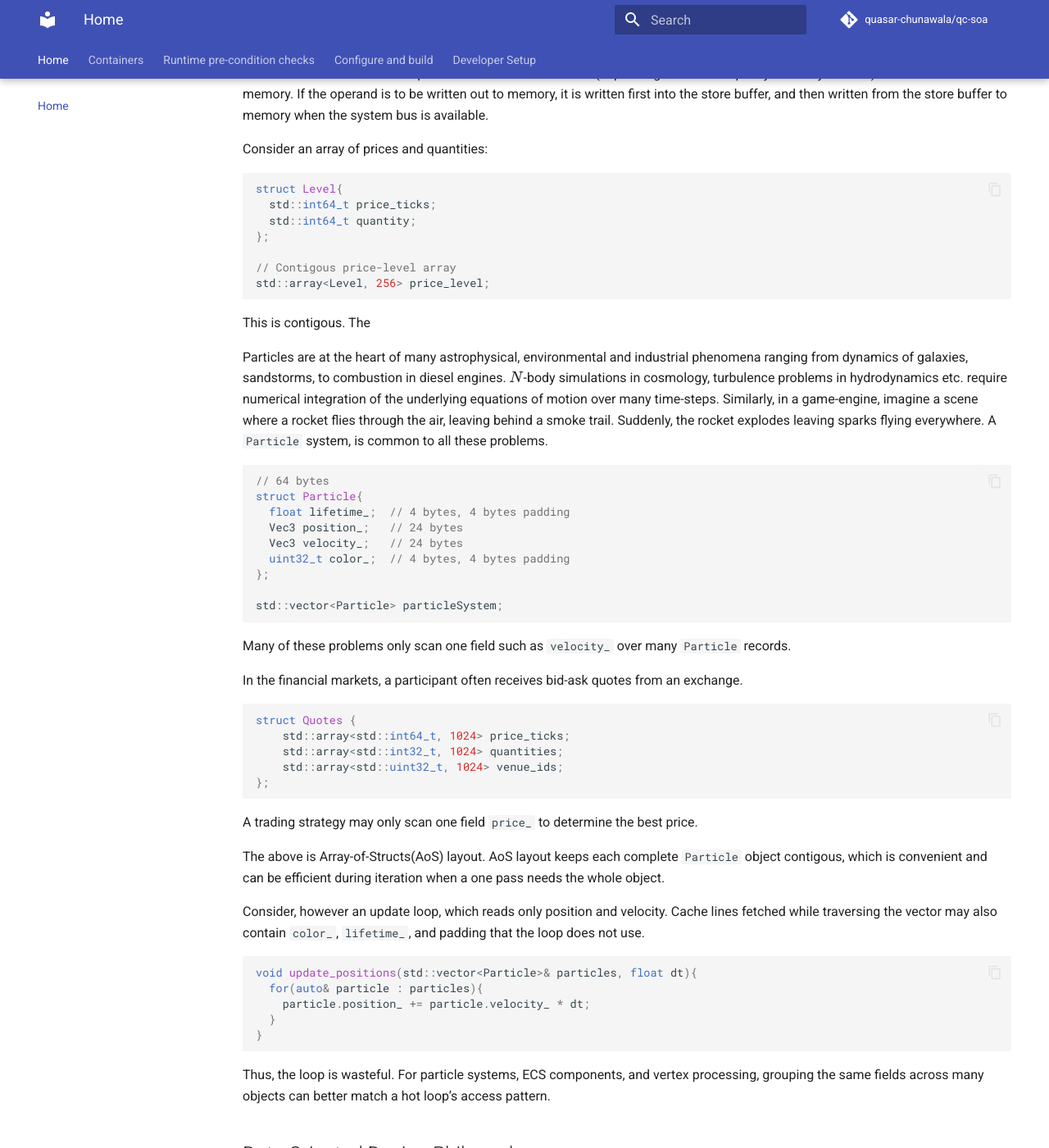
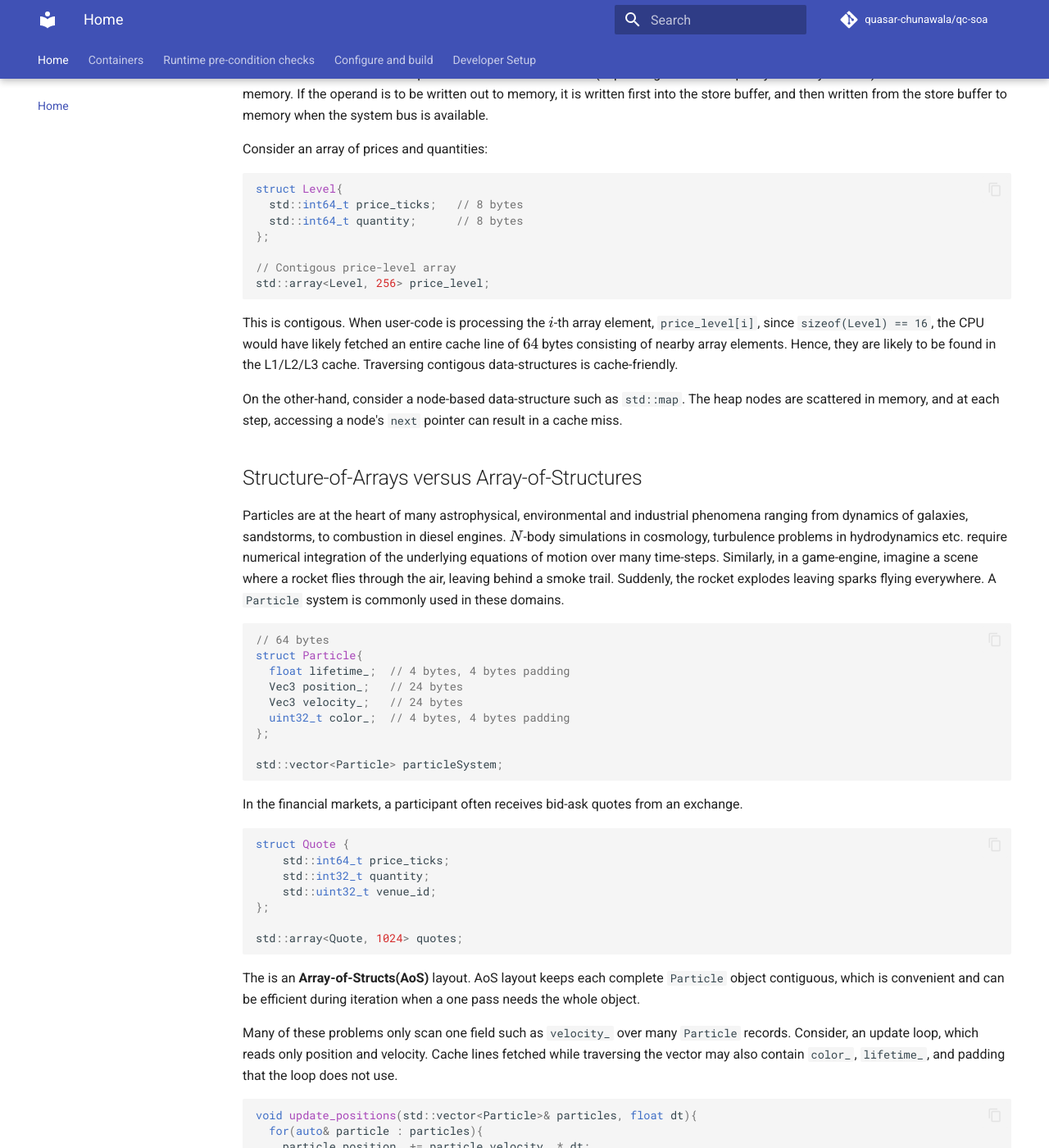
Before and after one commit to quasar-chunawala/qc-soa, an MkDocs documentation site: the page built from docs/index.md, in a window 1280 px wide and 1400 px high, scrolled down 1430 px. Shown: the whole window at 82% size. Built offline with MkDocs 1.6.1 and Material for MkDocs 9.7.7, drawn with Linux system fonts in a browser that asks for light colours; comment, search, counter and statistics services are not loaded; some of the changed text lies outside the part shown.

Commit message:
updated docs

````diff
--- a/docs/index.md
+++ b/docs/index.md
@@ -47,17 +47,21 @@ Consider an array of prices and quantities:
 
 ```cpp
 struct Level{
-  std::int64_t price_ticks;
-  std::int64_t quantity;
+  std::int64_t price_ticks;   // 8 bytes
+  std::int64_t quantity;      // 8 bytes
 };
 
 // Contigous price-level array
 std::array<Level, 256> price_level;
 ```
 
-This is contigous. The
+This is contigous. When user-code is processing the $i$-th array element, `price_level[i]`, since `sizeof(Level) == 16`, the CPU would have likely fetched an entire cache line of $64$ bytes consisting of nearby array elements. Hence, they are likely to be found in the L1/L2/L3 cache. Traversing contigous data-structures is cache-friendly.
 
-Particles are at the heart of many astrophysical, environmental and industrial phenomena ranging from dynamics of galaxies, sandstorms, to combustion in diesel engines. $N$-body simulations in cosmology, turbulence problems in hydrodynamics etc. require numerical integration of the underlying equations of motion over many time-steps. Similarly, in a game-engine, imagine a scene where a rocket flies through the air, leaving behind a smoke trail. Suddenly, the rocket explodes leaving sparks flying everywhere. A `Particle` system, is common to all these problems.
+On the other-hand, consider a node-based data-structure such as `std::map`. The heap nodes are scattered in memory, and at each step, accessing a node's `next` pointer can result in a cache miss.
+
+## Structure-of-Arrays versus Array-of-Structures
+
+Particles are at the heart of many astrophysical, environmental and industrial phenomena ranging from dynamics of galaxies, sandstorms, to combustion in diesel engines. $N$-body simulations in cosmology, turbulence problems in hydrodynamics etc. require numerical integration of the underlying equations of motion over many time-steps. Similarly, in a game-engine, imagine a scene where a rocket flies through the air, leaving behind a smoke trail. Suddenly, the rocket explodes leaving sparks flying everywhere. A `Particle` system is commonly used in these domains.
 
 ```cpp
 // 64 bytes
@@ -71,23 +75,21 @@ struct Particle{
 std::vector<Particle> particleSystem;
 ```
 
-Many of these problems only scan one field such as `velocity_` over many `Particle` records.
-
 In the financial markets, a participant often receives bid-ask quotes from an exchange.
 
 ```cpp
-struct Quotes {
-    std::array<std::int64_t, 1024> price_ticks;
-    std::array<std::int32_t, 1024> quantities;
-    std::array<std::uint32_t, 1024> venue_ids;
+struct Quote {
+    std::int64_t price_ticks;
+    std::int32_t quantity;
+    std::uint32_t venue_id;
 };
+
+std::array<Quote, 1024> quotes;
 ```
 
-A trading strategy may only scan one field `price_` to determine the best price.
+The is an **Array-of-Structs(AoS)** layout. AoS layout keeps each complete `Particle` object contiguous, which is convenient and can be efficient during iteration when a one pass needs the whole object.
 
-The above is Array-of-Structs(AoS) layout. AoS layout keeps each complete `Particle` object contigous, which is convenient and can be efficient during iteration when a one pass needs the whole object.
-
-Consider, however an update loop, which reads only position and velocity. Cache lines fetched while traversing the vector may also contain `color_`, `lifetime_`, and padding that the loop does not use.
+Many of these problems only scan one field such as `velocity_` over many `Particle` records. Consider, an update loop, which reads only position and velocity. Cache lines fetched while traversing the vector may also contain `color_`, `lifetime_`, and padding that the loop does not use.
 
 ```cpp
 void update_positions(std::vector<Particle>& particles, float dt){
@@ -99,15 +101,15 @@ void update_positions(std::vector<Particle>& particles, float dt){
 
 Thus, the loop is wasteful. For particle systems, ECS components, and vertex processing, grouping the same fields across many objects can better match a hot loop’s access pattern.
 
-## Data Oriented Design Philosophy
+A trading strategy may only scan one field `price_` to determine the best price.
+
+### Data Oriented Design Philosophy
 
 According to Data-Oriented-Design(DoD) principles, *the purpose of all programs and all parts of those programs, is to transform data from one form to another*. If you don't understand the data, you don't understand the problem.
 
 Data oriented design is all about reorganizing your data-structures around for better performance. Andrew Kelley’s talk on the topic—especially his use of Zig’s `MultiArrayList` — offers a compelling real-world example.
 
-
-
-## Structure-of-Arrays(SoA) approach
+### Structure-of-Arrays(SoA) approach
 
 ```cpp
 struct ParticleSystem
@@ -121,6 +123,26 @@ struct ParticleSystem
 
 Positions and velocities now occupy separate, tightly traverse arrays. The update streams through the fields it needs while leaving colors and lifetimes untouched.
 
+```cpp
+struct Quotes {
+    std::array<std::int64_t, 1024> price_ticks;
+    std::array<std::int32_t, 1024> quantities;
+    std::array<std::uint32_t, 1024> venue_ids;
+};
+```
+
+If you only need prices, structure-of-arrays can cut unnecessary memory traffic.
+
+```cpp
+std::int64_t best_price = std::numeric_limits<std::int64_t>::max();
+
+for (const auto price : quotes.price_ticks) {
+    if (price < best_price) {
+        best_price = price;
+    }
+}
+```
+
 ## Computer hardware today
 
 ### SRAM versus DRAM
````
